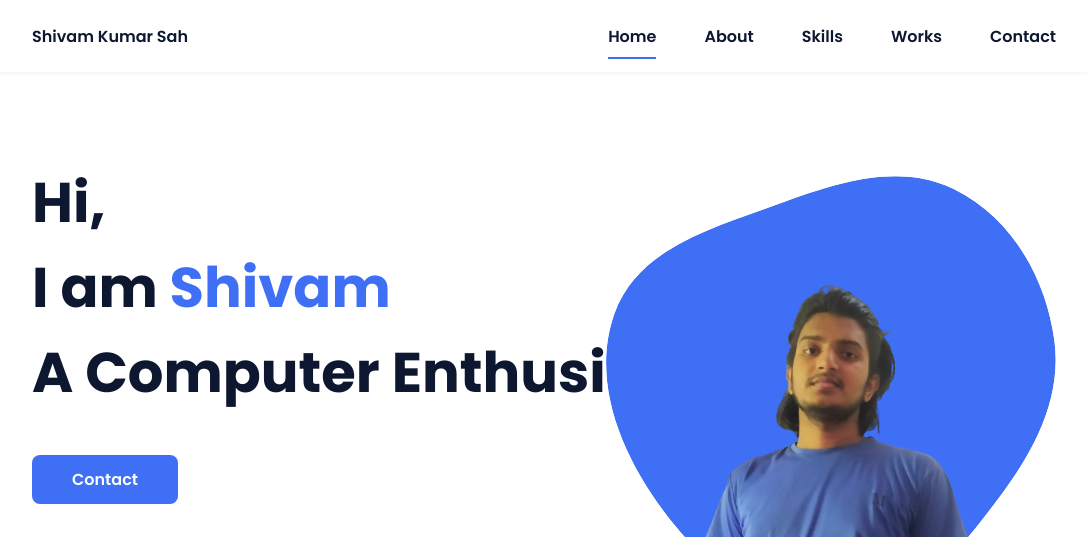
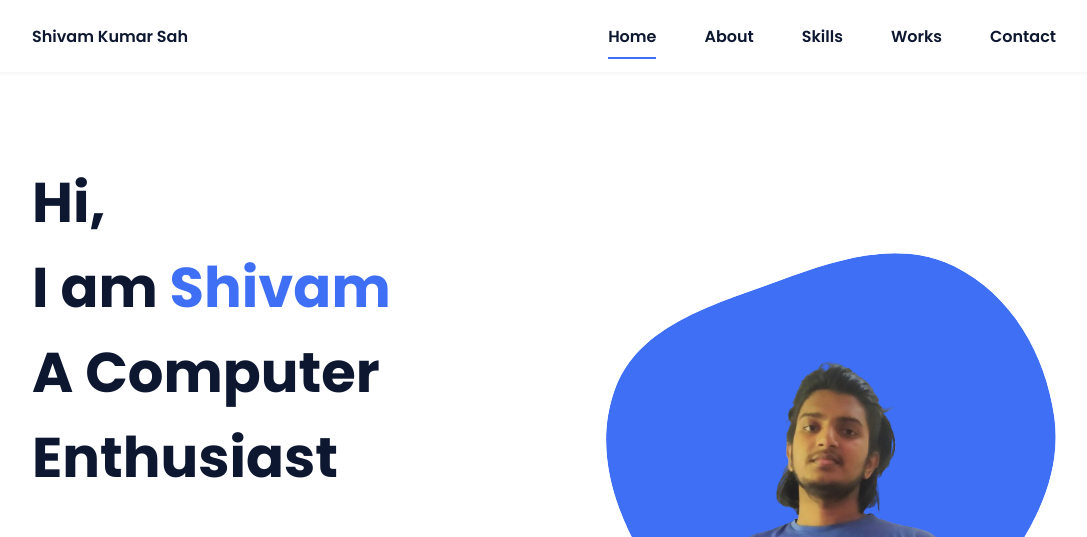
Before and after one commit to ShivamQmr/Portfolio, a plain HTML site: page index.html in a window 1280 px wide. Shown: the top 537 px of the page, without its empty margins (96-1183 px from the left). Drawn offline with nearby package versions, Linux system fonts and the light colour scheme.

Commit message:
Update index.html

```diff
--- a/index.html
+++ b/index.html
@@ -40,7 +40,7 @@
             <!--===== HOME =====-->
             <section class="home bd-grid" id="home">
                 <div class="home__data">
-                    <h1 class="home__title">Hi,<br>I am <span class="home__title-color">Shivam</span><br> A Computer Enthusiast</h1>
+                    <h1 class="home__title">Hi,<br>I am <span class="home__title-color">Shivam</span><br> A Computer<br> Enthusiast</h1>
 
                     <a href="#contact" class="button">Contact</a>
                 </div>
```
